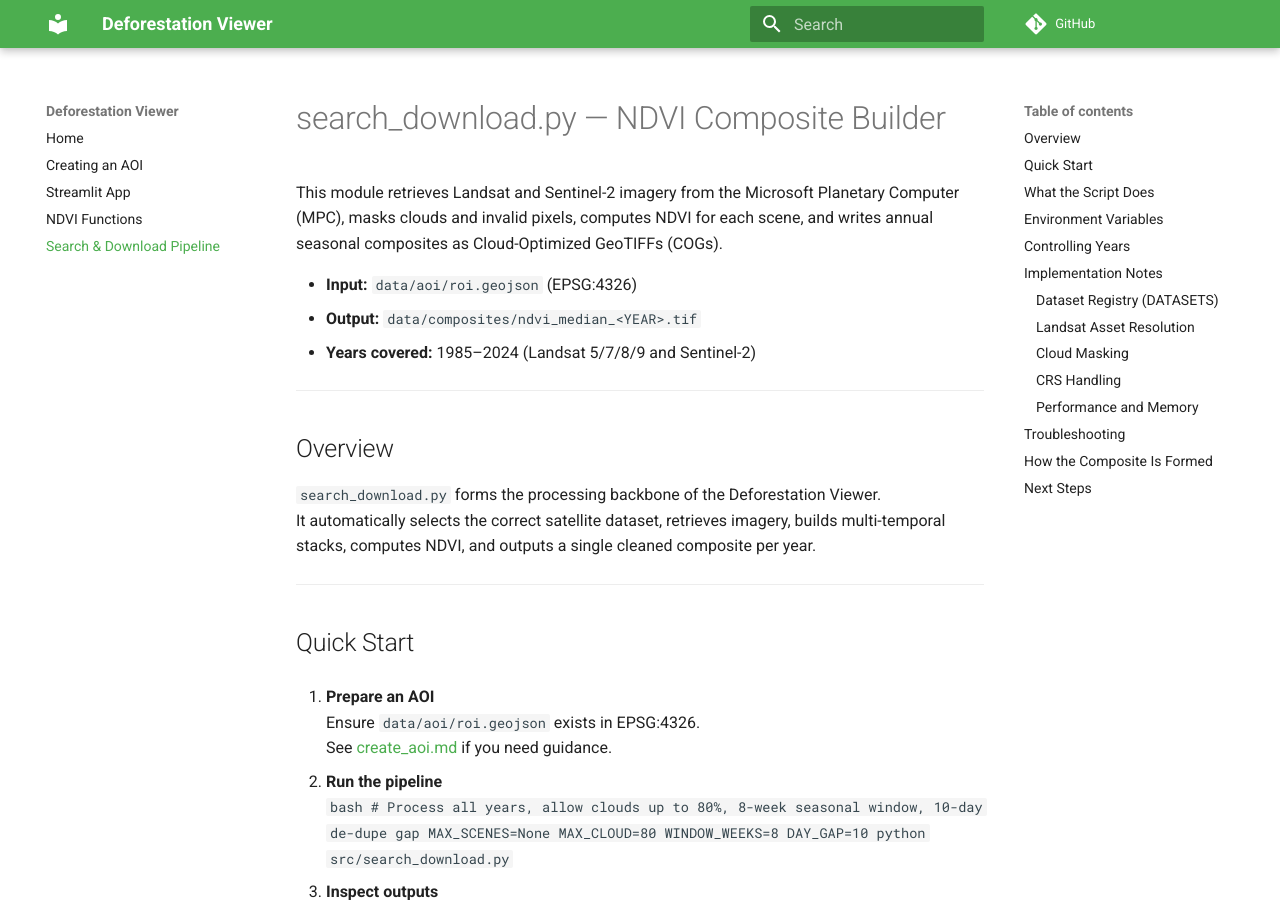
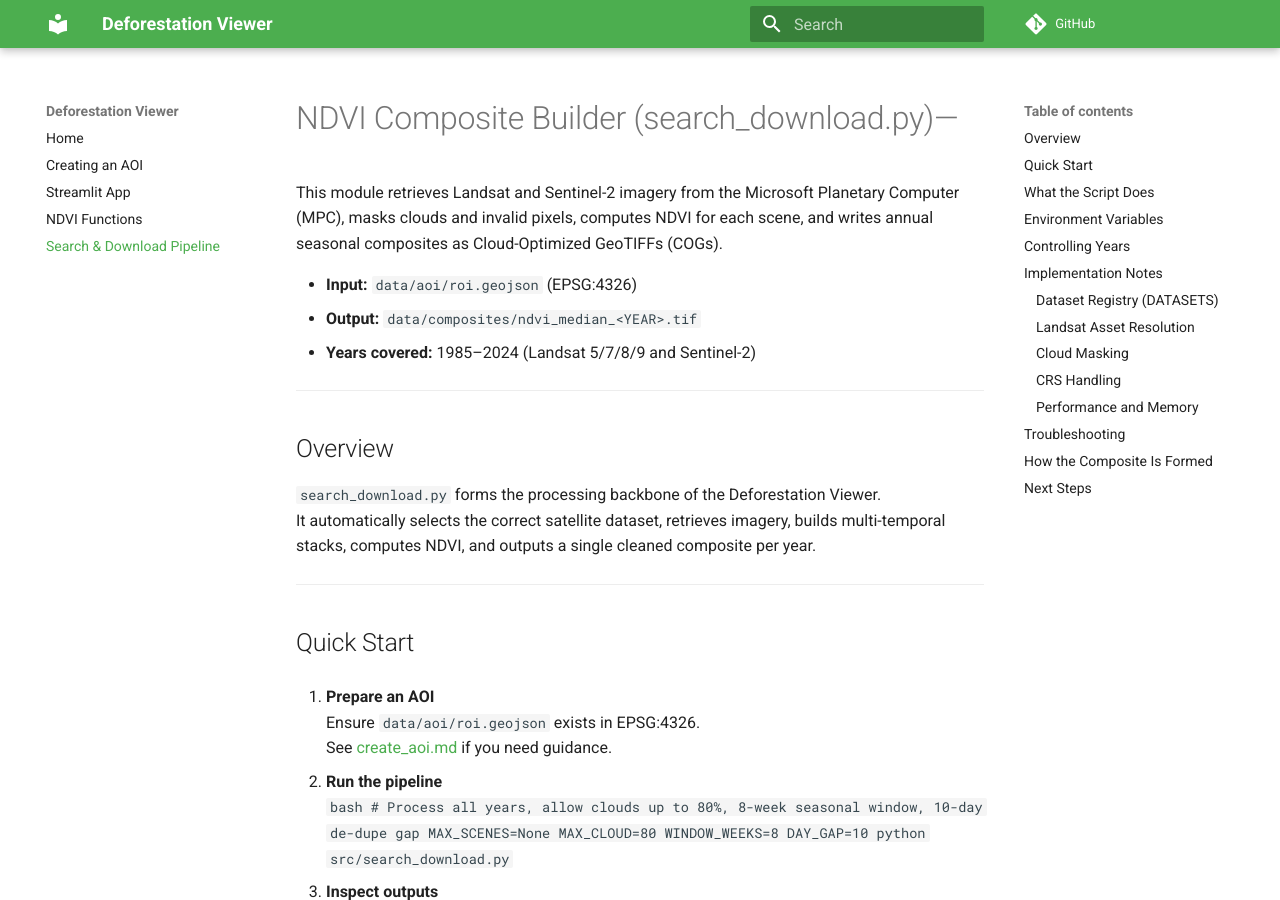
Before and after one commit to CryoAether/deforestation-viewer, an MkDocs documentation site: the page built from docs/search_download.md, in a window 1280 px wide and 900 px high. Built offline with MkDocs 1.6.1 and Material for MkDocs 9.7.7, drawn with Linux system fonts in a browser that asks for light colours; comment, search, counter and statistics services are not loaded.

```diff
--- a/docs/search_download.md
+++ b/docs/search_download.md
@@ -1,4 +1,4 @@
-# search_download.py — NDVI Composite Builder
+# NDVI Composite Builder (search_download.py)—
 
 This module retrieves Landsat and Sentinel-2 imagery from the Microsoft Planetary Computer (MPC), masks clouds and invalid pixels, computes NDVI for each scene, and writes annual seasonal composites as Cloud-Optimized GeoTIFFs (COGs).
 
```
